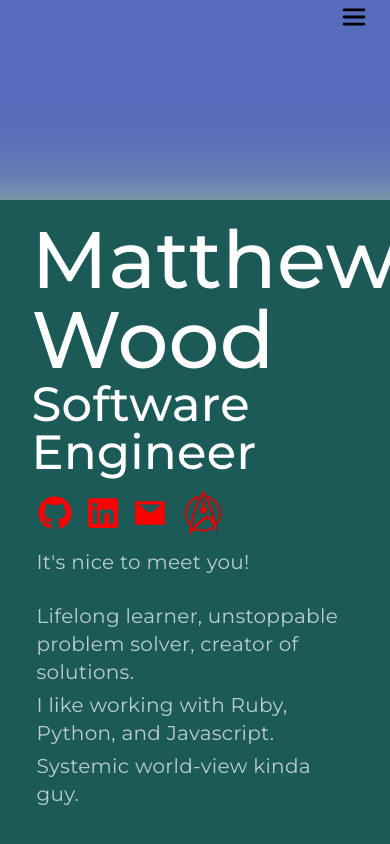
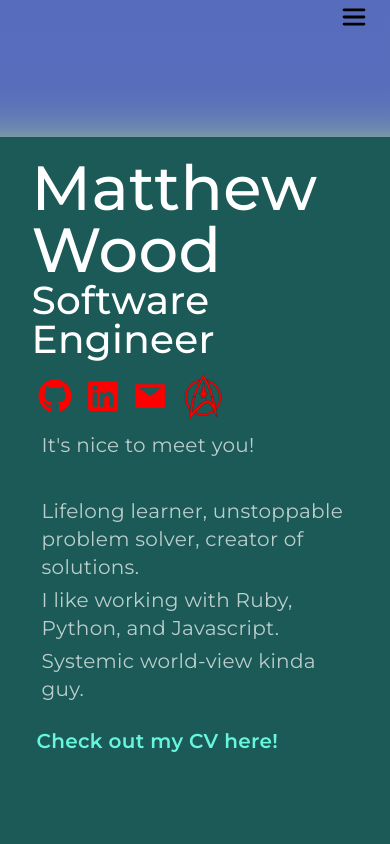
Before and after one commit to WMattWood/portfolio-site, a React (Vite) app: page / in a window 390 px wide. Shown: the top 844 px of the page. Built offline with nearby package versions, Linux system fonts and the light colour scheme; no server answers.

Commit message:
Made Intro section more responsive under 500px.

```diff
--- a/src/GlobalStyles.jsx
+++ b/src/GlobalStyles.jsx
@@ -100,6 +100,10 @@ const GlobalStyle = createGlobalStyle`
         font-variation-settings: "wght" 450;
         background: transparent;
         /* -webkit-font-smoothing: antialiased; */
+
+        @media (max-width: 500px) {
+            font-size: 16vw;
+        }
     }
 
     h2{
@@ -107,6 +111,10 @@ const GlobalStyle = createGlobalStyle`
         font-weight: 500;
         font-size: 48px;
         font-variation-settings: "wght" 450;
+
+        @media (max-width: 500px) {
+            font-size: 10vw;
+        }
     }
 
     h3{
--- a/src/pages/HomePage.jsx
+++ b/src/pages/HomePage.jsx
@@ -44,14 +44,16 @@ function HomePage() {
                   </Link>
                 </IconsBox>
                 <IntroBlurb>
+                  <SubBlurb>
                   <p>It's nice to meet you!</p>
                   <br/>
                   <p>Lifelong learner, unstoppable problem solver, creator of solutions.  </p>
                   <p>I like working with Ruby, Python, and Javascript.</p>
                   <p>Systemic world-view kinda guy.</p>
+                  </SubBlurb>
+                  {/* <br/>
                   <br/>
-                  <br/>
-                  <br/>
+                  <br/> */}
                   <PdfLink href={Pdf}>Check out my CV here!</PdfLink>
 
                 </IntroBlurb>
@@ -137,6 +139,10 @@ const Contents = styled.div`
 const Header = styled.div`
   height: 200px;
   background: linear-gradient(var(--highlight-dark), 90%, #7a99a7);
+
+  @media (max-width: 500px) {
+    height: 35vw;
+  }
 `
 
 const Footer = styled.div`
@@ -187,6 +193,13 @@ const IntroBlurb = styled.div`
     font-size: 20px;
     line-height: 28px;
     margin: 5px;
+  }
+`
+const SubBlurb = styled.div`
+  margin-bottom: 51px;
+
+  @media (max-width: 500px) {
+    margin-bottom: 6vw;
   }
 `
 const HeadshotBox = styled.div`
```
